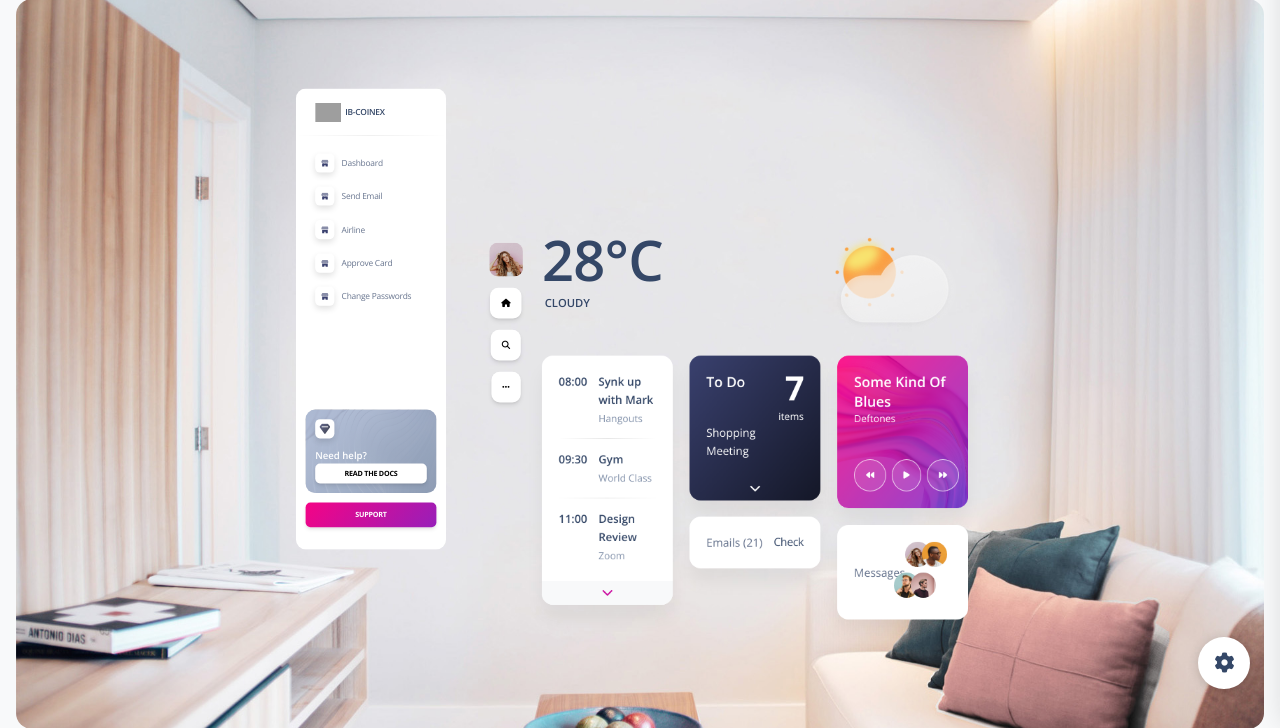
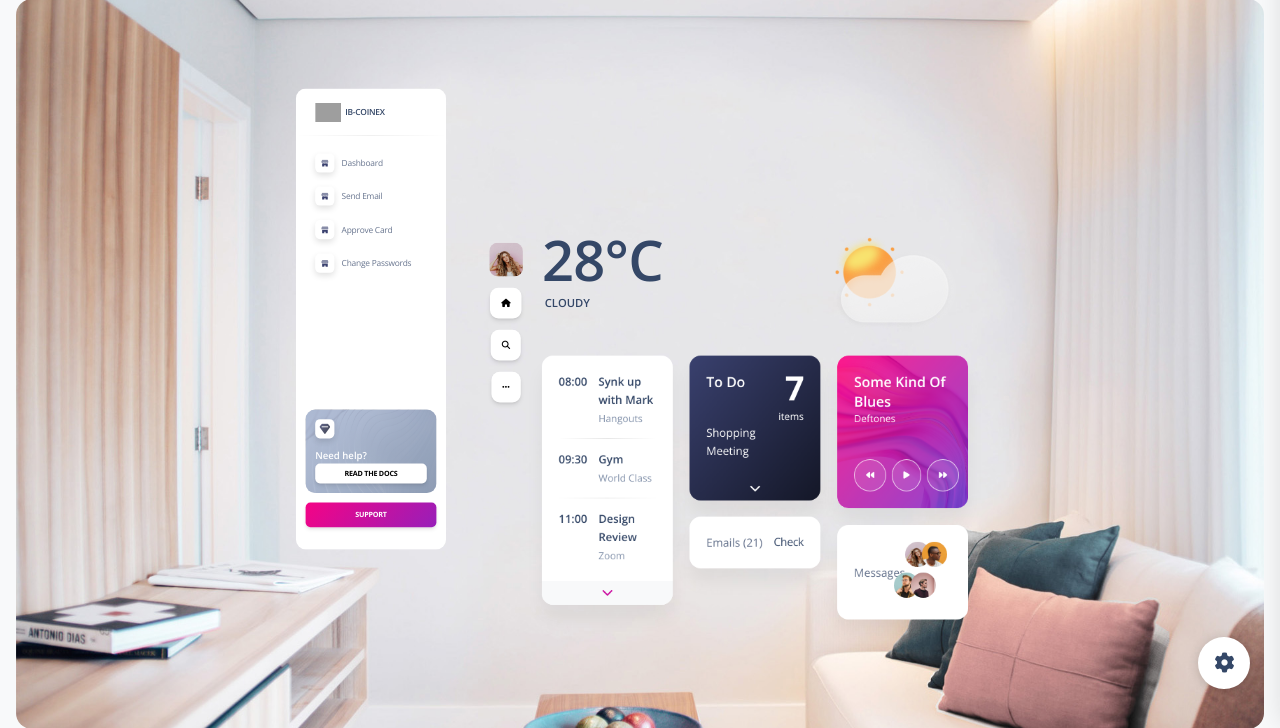
Before and after one commit to thanosronin51/2ndRenewed, a Django app: a page that uses admin_soft/templates/includes/sidebar.html in a window 1280 px wide. Shown: the part 81-809 px from the top of the page. Run offline with Django 3.2, Linux system fonts and the light colour scheme; some libraries are stand-ins or nearby versions; grey boxes are pictures that could not be loaded.

Commit message:
Update sidebar.html

```diff
--- a/admin_soft/templates/includes/sidebar.html
+++ b/admin_soft/templates/includes/sidebar.html
@@ -106,32 +106,7 @@
         </a>
       </li>
 
-      <li class="nav-item">
 
-        {% if request.user.is_superuser %}
-        <a href="{% url 'accounts:airline' %}" class="nav-link {% if 'index' in segment %} active {% endif %}">
-        {% else %}
-        <a href="{% url 'accounts:airline' %}" class="nav-link {% if 'index' in segment %} active {% endif %}">
-        {% endif %}
-
-          <div class="icon icon-shape icon-sm shadow border-radius-md bg-white text-center me-2 d-flex align-items-center justify-content-center">
-            <svg width="12px" height="12px" viewBox="0 0 45 40" version="1.1" xmlns="http://www.w3.org/2000/svg" xmlns:xlink="http://www.w3.org/1999/xlink">
-              <title>shop </title>
-              <g stroke="none" stroke-width="1" fill="none" fill-rule="evenodd">
-                <g transform="translate(-1716.000000, -439.000000)" fill="#FFFFFF" fill-rule="nonzero">
-                  <g transform="translate(1716.000000, 291.000000)">
-                    <g transform="translate(0.000000, 148.000000)">
-                      <path class="color-background opacity-6" d="M46.7199583,10.7414583 L40.8449583,0.949791667 C40.4909749,0.360605034 39.8540131,0 39.1666667,0 L7.83333333,0 C7.1459869,0 6.50902508,0.360605034 6.15504167,0.949791667 L0.280041667,10.7414583 C0.0969176761,11.0460037 -1.23209662e-05,11.3946378 -1.23209662e-05,11.75 C-0.00758042603,16.0663731 3.48367543,19.5725301 7.80004167,19.5833333 L7.81570833,19.5833333 C9.75003686,19.5882688 11.6168794,18.8726691 13.0522917,17.5760417 C16.0171492,20.2556967 20.5292675,20.2556967 23.494125,17.5760417 C26.4604562,20.2616016 30.9794188,20.2616016 33.94575,17.5760417 C36.2421905,19.6477597 39.5441143,20.1708521 42.3684437,18.9103691 C45.1927731,17.649886 47.0084685,14.8428276 47.0000295,11.75 C47.0000295,11.3946378 46.9030823,11.0460037 46.7199583,10.7414583 Z"></path>
-                      <path class="color-background" d="M39.198,22.4912623 C37.3776246,22.4928106 35.5817531,22.0149171 33.951625,21.0951667 L33.92225,21.1107282 C31.1430221,22.6838032 27.9255001,22.9318916 24.9844167,21.7998837 C24.4750389,21.605469 23.9777983,21.3722567 23.4960833,21.1018359 L23.4745417,21.1129513 C20.6961809,22.6871153 17.4786145,22.9344611 14.5386667,21.7998837 C14.029926,21.6054643 13.533337,21.3722507 13.0522917,21.1018359 C11.4250962,22.0190609 9.63246555,22.4947009 7.81570833,22.4912623 C7.16510551,22.4842162 6.51607673,22.4173045 5.875,22.2911849 L5.875,44.7220845 C5.875,45.9498589 6.7517757,46.9451667 7.83333333,46.9451667 L19.5833333,46.9451667 L19.5833333,33.6066734 L27.4166667,33.6066734 L27.4166667,46.9451667 L39.1666667,46.9451667 C40.2482243,46.9451667 41.125,45.9498589 41.125,44.7220845 L41.125,22.2822926 C40.4887822,22.4116582 39.8442868,22.4815492 39.198,22.4912623 Z"></path>
-                    </g>
-                  </g>
-                </g>
-              </g>
-            </svg>
-          </div>
-          <span class="nav-link-text ms-1">{% trans 'Airline' %}</span>
-        </a>
-      </li>
 
 
       <li class="nav-item">
```
